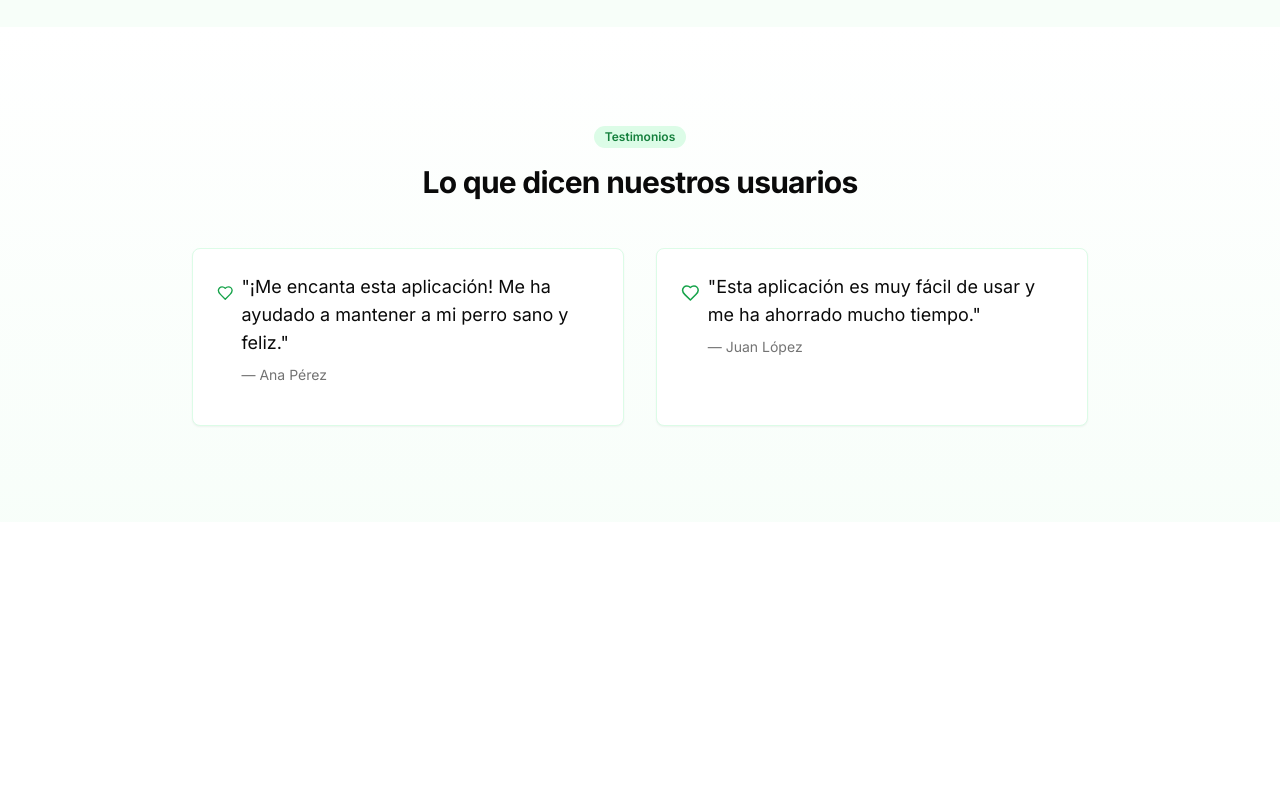
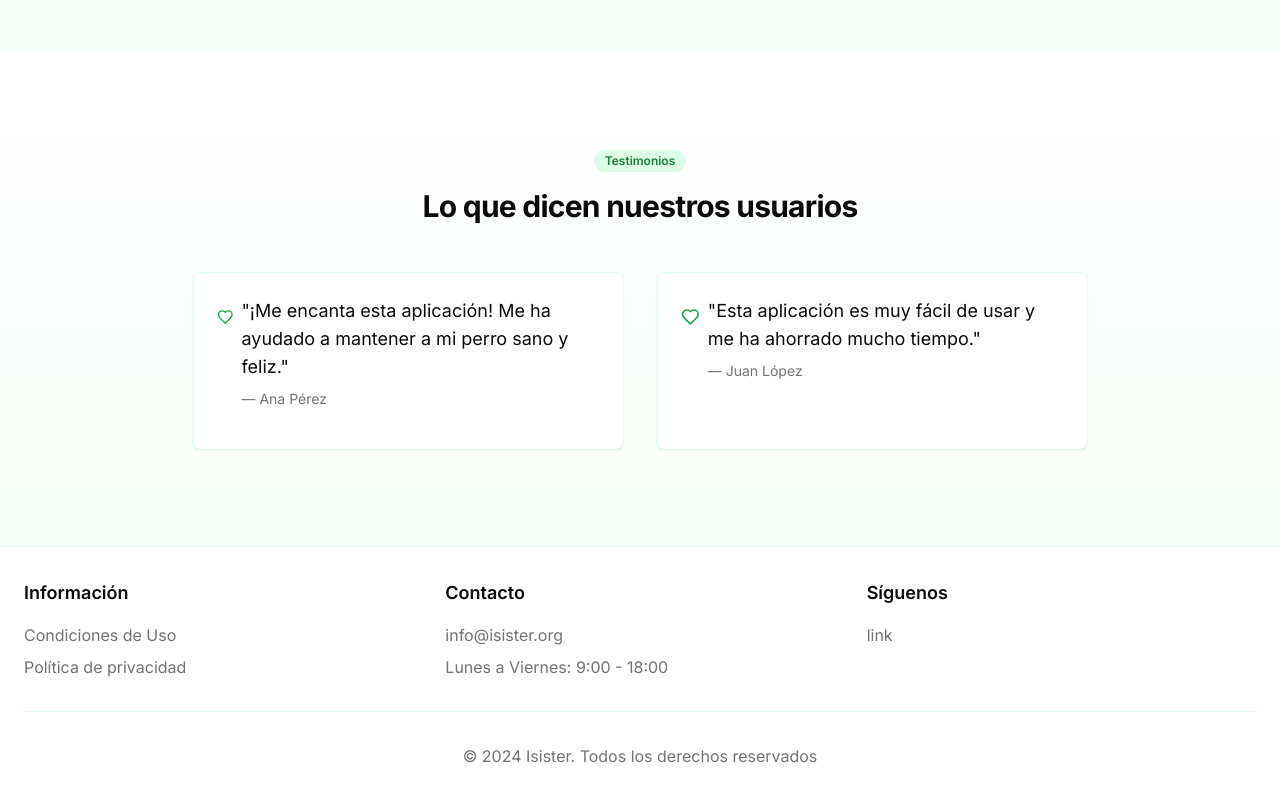
Before and after one commit to Rastler89/isister-frontend, a Next.js app: page / in a window 1280 px wide. Shown: the part 970-1770 px from the top of the page. Before the commit the page ends 1492 px from the top, so only its background shows below. Built offline with nearby package versions, Linux system fonts and the light colour scheme.

Commit message:
agregado footer

```diff
--- a/app/layout.tsx
+++ b/app/layout.tsx
@@ -3,6 +3,8 @@ import { Inter } from 'next/font/google'
 import "./globals.css"
 import { Toaster } from "../components/ui/toaster"
 import { AuthProvider } from "../providers/AuthProvider"
+import { Header } from "../components/header"
+import { Footer } from "../components/footer"
 
 const inter = Inter({ subsets: ["latin"] })
 
@@ -22,8 +24,10 @@ export default function RootLayout({
       </head>
       <body className={inter.className}>
         <AuthProvider>
+          <Header />
           {children}
         </AuthProvider>
+        <Footer />
         <Toaster />
       </body>
     </html>
--- /dev/null
+++ b/components/footer.tsx
@@ -0,0 +1,49 @@
+import Link from "next/link"
+
+export const Footer = () => {
+    return (
+        <footer className='border-t border-green-100 bg-white'>
+            <div className='container mx-auto px-4 md:px-6 py-8'>
+                <div className='grid gap-8 md:grid-cols-2 lg:grid-cols-3'>
+                    <div>
+                        <h3 className='text-lg font-semibold mb-4'>Información</h3>
+                        <ul className='space-y-2'>
+                            <li>
+                                <Link href='/terms' className='text-muted-foreground hover:text-green-600'>Condiciones de Uso</Link>
+                            </li>
+                            <li>
+                                <Link href='/privacy' className='text-muted-foreground hover:text-green-600'>Política de privacidad</Link>
+                            </li>
+                        </ul>
+                    </div>
+                    <div>
+                        <h3 className='text-lg font-semibold mb-4'>Contacto</h3>
+                        <ul className='space-y-2'>
+                            <li>
+                                <a href='mailto:info@isister.org' className='text-muted-foreground hover:text-green-600'>
+                                    info@isister.org
+                                </a>
+                            </li>
+                            <li className='text-muted-foreground'>
+                                Lunes a Viernes: 9:00 - 18:00
+                            </li>
+                        </ul>
+                    </div>
+                    <div>
+                        <h3 className='text-lg font-semibold mb-4'>Síguenos</h3>
+                        <div className='flex space-x-4'>
+                            <a href='#' className='text-muted-foreground hover:text-green-600'>
+                                link
+                            </a>
+                        </div>
+                    </div>
+                </div>
+                <div className='mt-8 pt-8 border-t border-green-100'>
+                    <p className='text-center text-muted-foreground'>
+                        © 2024 Isister. Todos los derechos reservados
+                    </p>
+                </div>
+            </div>
+        </footer>
+    )
+}
--- /dev/null
+++ b/components/header.tsx
@@ -0,0 +1,5 @@
+export const Header = () => {
+    return (
+        <p>header</p>
+    )
+}
```
